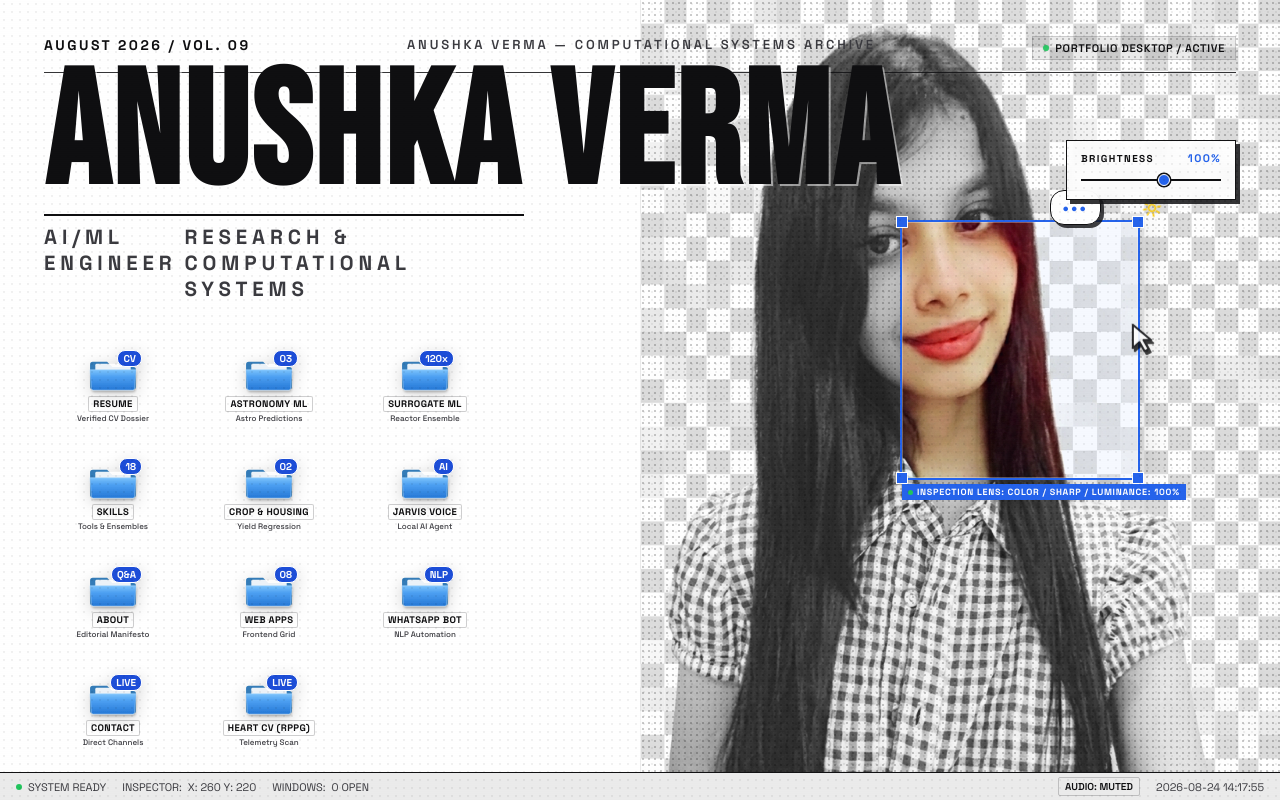
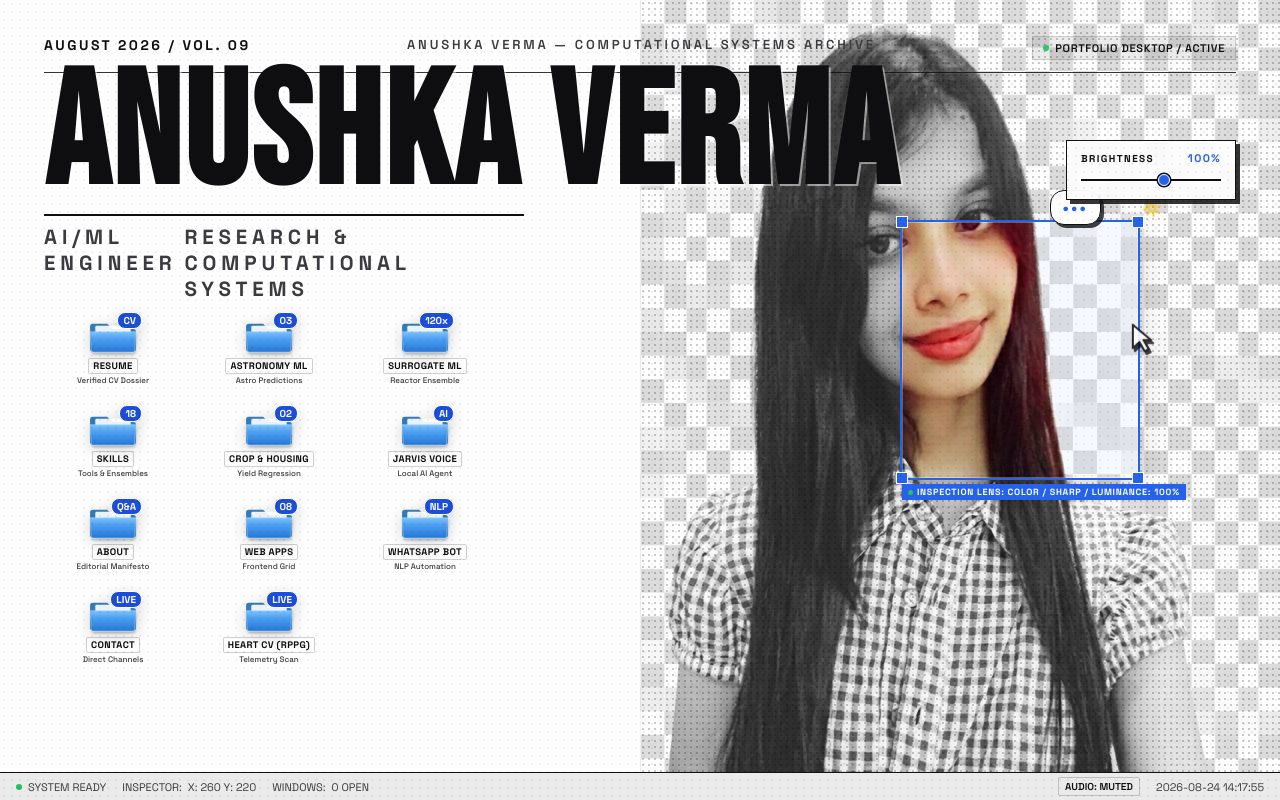
Before and after one commit to aceholland/portfolio-2, a React (Vite) app: page / in a window 1280 px wide. Built offline with nearby package versions, Linux system fonts and the light colour scheme.

Commit message:
style: change folders container to top-aligned top:310px to guarantee no overlaps with header

```diff
--- a/src/styles/desktop.css
+++ b/src/styles/desktop.css
@@ -225,11 +225,9 @@
 
 .desktop-folders-container {
   position: absolute;
-  bottom: 4vh;
+  top: 310px; /* Safely below the subheadline */
   left: 44px;
   width: 450px;
-  height: 52vh;
-  min-height: 420px;
   display: grid;
   grid-template-columns: repeat(3, 1fr);
   grid-template-rows: repeat(4, 1fr);
```
Also changed, not shown: 1 other file (tests, documents, lock files or other folders).
